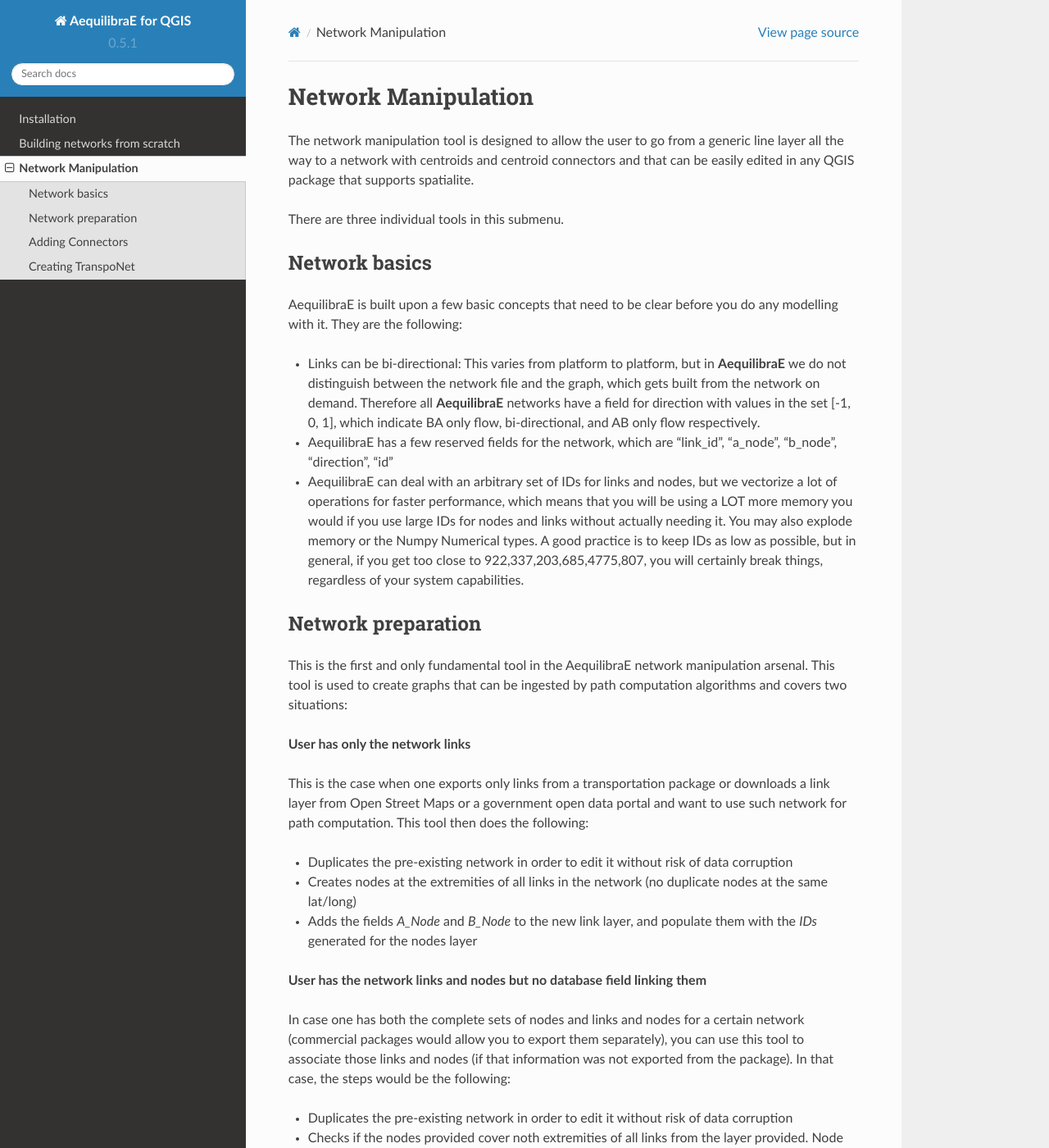
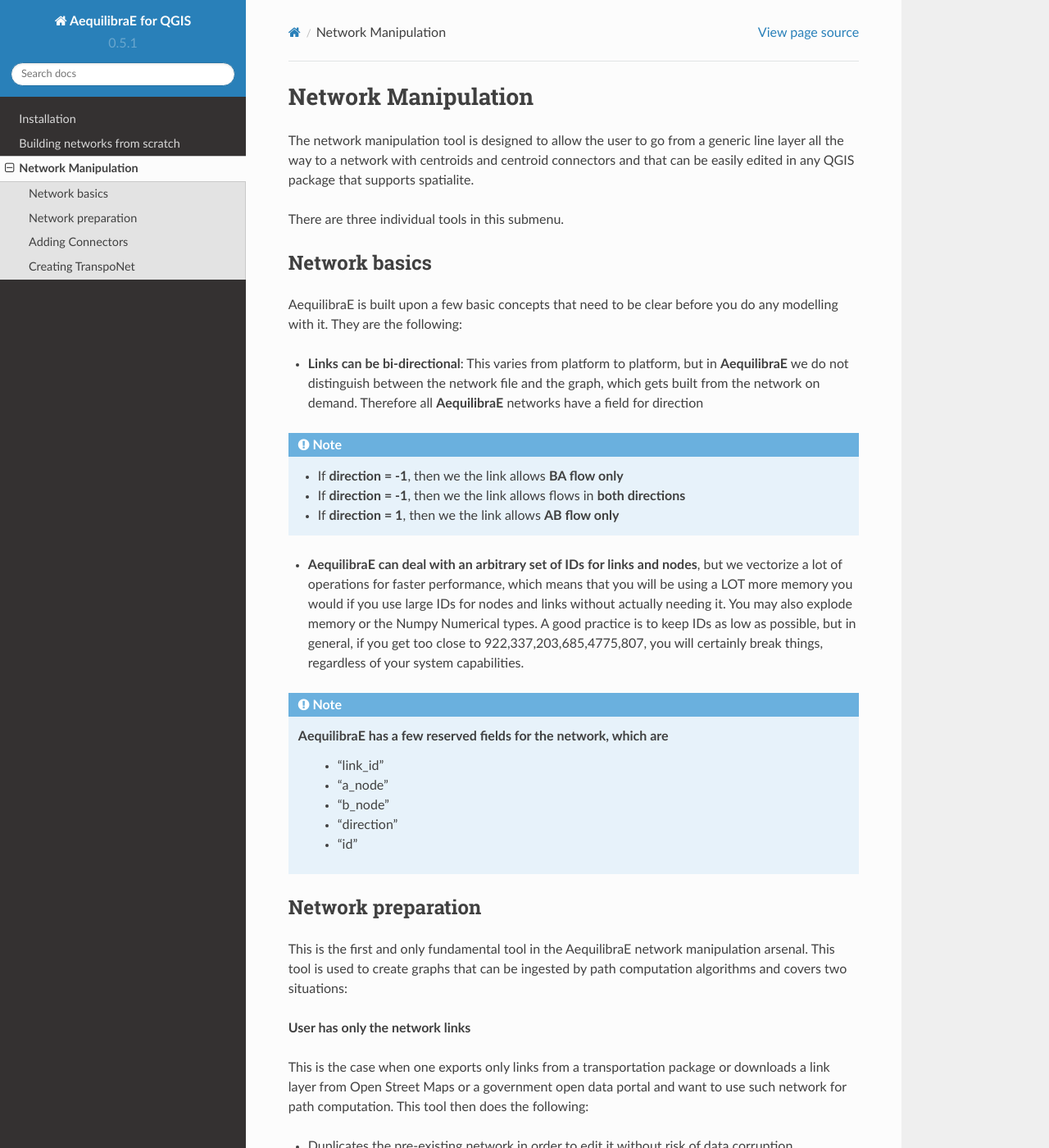
Before and after one commit to AequilibraE/qaequilibrae, a Sphinx documentation site: the page built from docs/source/networkmanipulation.rst, in a window 1280 px wide and 1400 px high. Shown: the whole window at 82% size. Built offline with Sphinx 7.4.7 and the Read the Docs theme 2.0.0, drawn with Linux system fonts in a browser that asks for light colours; formulas are drawn with MathJax 3.

Commit message:
Improving docs on network

```diff
--- a/docs/source/networkmanipulation.rst
+++ b/docs/source/networkmanipulation.rst
@@ -15,18 +15,30 @@
 AequilibraE is built upon a few basic concepts that need to be clear before you do any modelling with it. They are
 the following:
 
-* Links can be bi-directional: This varies from platform to platform, but in **AequilibraE** we do not distinguish
+* **Links can be bi-directional**: This varies from platform to platform, but in **AequilibraE** we do not distinguish
   between the network file and the graph, which gets built from the network on demand. Therefore all **AequilibraE**
-  networks have a field for direction with values in the set [-1, 0, 1], which indicate BA only flow, bi-directional,
-  and AB only flow respectively.
+  networks have a field for direction
 
-* AequilibraE has a few reserved fields for the network, which are "link_id", "a_node", "b_node", "direction", "id"
+.. note::
+   * If **direction = -1**, then we the link allows **BA flow only**
+   * If **direction = -1**, then we the link allows flows in **both directions**
+   * If **direction = 1**, then we the link allows **AB flow only**
 
-* AequilibraE can deal with an arbitrary set of IDs for links and nodes, but we vectorize a lot of operations for
+
+* **AequilibraE can deal with an arbitrary set of IDs for links and nodes**, but we vectorize a lot of operations for
   faster performance, which means that you will be using a LOT more memory you would if you use large IDs for nodes
   and links without actually needing it.  You may also explode memory or the Numpy Numerical types. A good practice is
   to keep IDs as low as possible, but in general, if you get too close to 922,337,203,685,4775,807, you will certainly
   break things, regardless of your system capabilities.
+
+.. note::
+   **AequilibraE has a few reserved fields** for the network, which are
+    * "link_id"
+    * "a_node"
+    * "b_node"
+    * "direction"
+    * "id"
+
 
 Network preparation
 -------------------
--- a/docs/source/networksfromscratch.rst
+++ b/docs/source/networksfromscratch.rst
@@ -25,7 +25,7 @@
 
 For this example we will use Open-Street Maps data, which is the most widely available data out there.
 There is an `online tool <http://osm-traffic.com/>`_ that is pretty good to download very target data (such as that for
-Alice Springs), you can also download the entire thing from `Geofrabik <http://download.geofabrik.de/>`_
+Alice Springs), you can also download the entire thing from `Geofabrik <http://download.geofabrik.de/>`_
 
 
 * Zoning System:
```
Also changed, not shown: other parts of docs/source/networkmanipulation.rst (+1 -1 lines), docs/source/softwaredevelopment.rst (+9 -0 lines).
